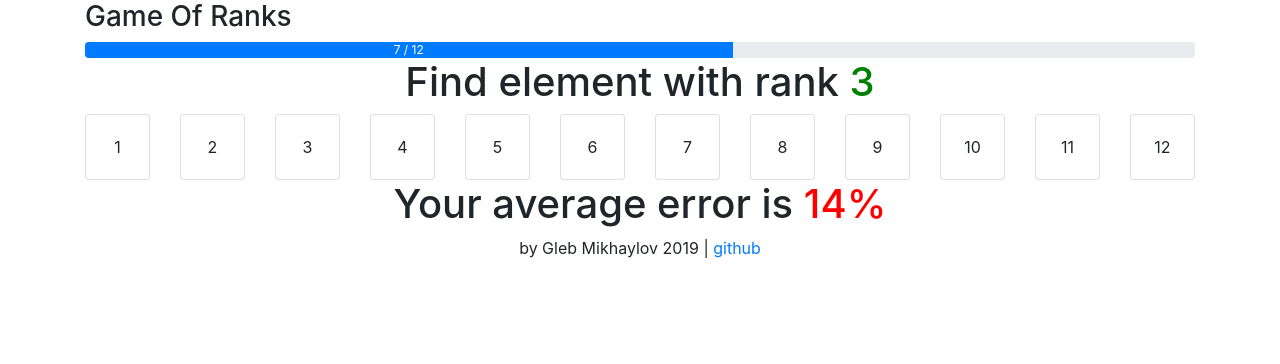
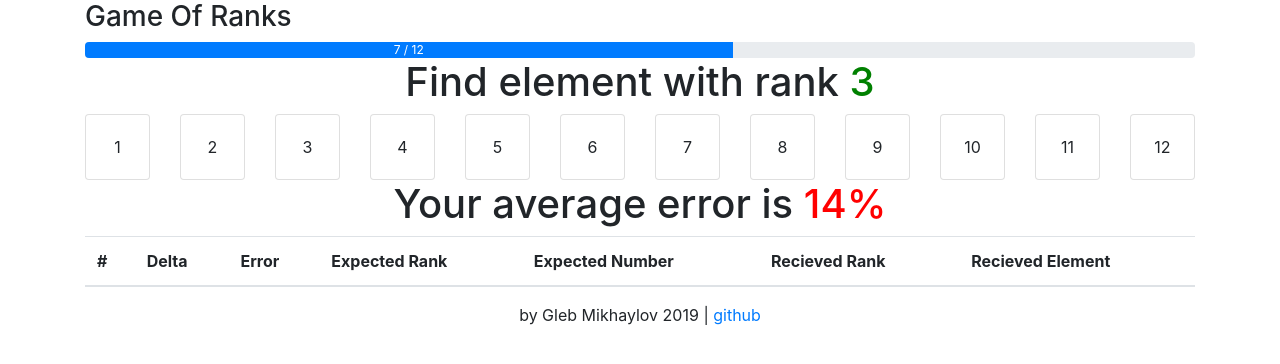
Before and after one commit to glebmikha/game-of-ranks, a Vue app: page / in a window 1280 px wide. Shown: the top 364 px of the page. Built offline with nearby package versions, Linux system fonts and the light colour scheme.

Commit message:
added error detail component

```diff
--- a/src/App.vue
+++ b/src/App.vue
@@ -4,6 +4,7 @@
     <question :qRank="3"></question>
     <number-grid :numbers="numbers"></number-grid>
     <average-error>14</average-error>
+    <error-detail></error-detail>
     <app-footer></app-footer>
   </div>
 </template>
@@ -14,13 +15,16 @@ import Footer from "./components/Footer.vue";
 import AverageError from "./components/AverageError.vue";
 import NumberGrid from "./components/NumberGrid.vue";
 import Question from "./components/Question.vue";
+import ErrorDetail from "./components/ErrorDetail.vue";
+
 export default {
   components: {
     appHeader: Header,
     appFooter: Footer,
     averageError: AverageError,
     numberGrid: NumberGrid,
-    question: Question
+    question: Question,
+    errorDetail: ErrorDetail
   },
   data: function() {
     return {
--- /dev/null
+++ b/src/components/ErrorDetail.vue
@@ -0,0 +1,38 @@
+<template>
+  <table class="table">
+    <thead>
+      <tr>
+        <th scope="col">#</th>
+        <th scope="col">Delta</th>
+        <th scope="col">Error</th>
+        <th scope="col">Expected Rank</th>
+        <th scope="col">Expected Number</th>
+        <th scope="col">Recieved Rank</th>
+        <th scope="col">Recieved Element</th>
+      </tr>
+    </thead>
+    <tbody>
+      <tr v-for="(error,index) in errorDetail" :key="index">
+        <th scope="row">{{ index + 1}}</th>
+        <td>{{error.delta}}</td>
+        <td>{{error.error}}%</td>
+        <td>{{error.qRank + 1}}</td>
+        <td>{{error.qElement}}</td>
+        <td>{{error.aRank + 1}}</td>
+        <td>{{error.aElement}}</td>
+      </tr>
+    </tbody>
+  </table>
+</template>
+
+<script>
+export default {
+  props: ["errorDetail"]
+};
+</script>
+
+<style scoped>
+span {
+  color: red;
+}
+</style>
```
